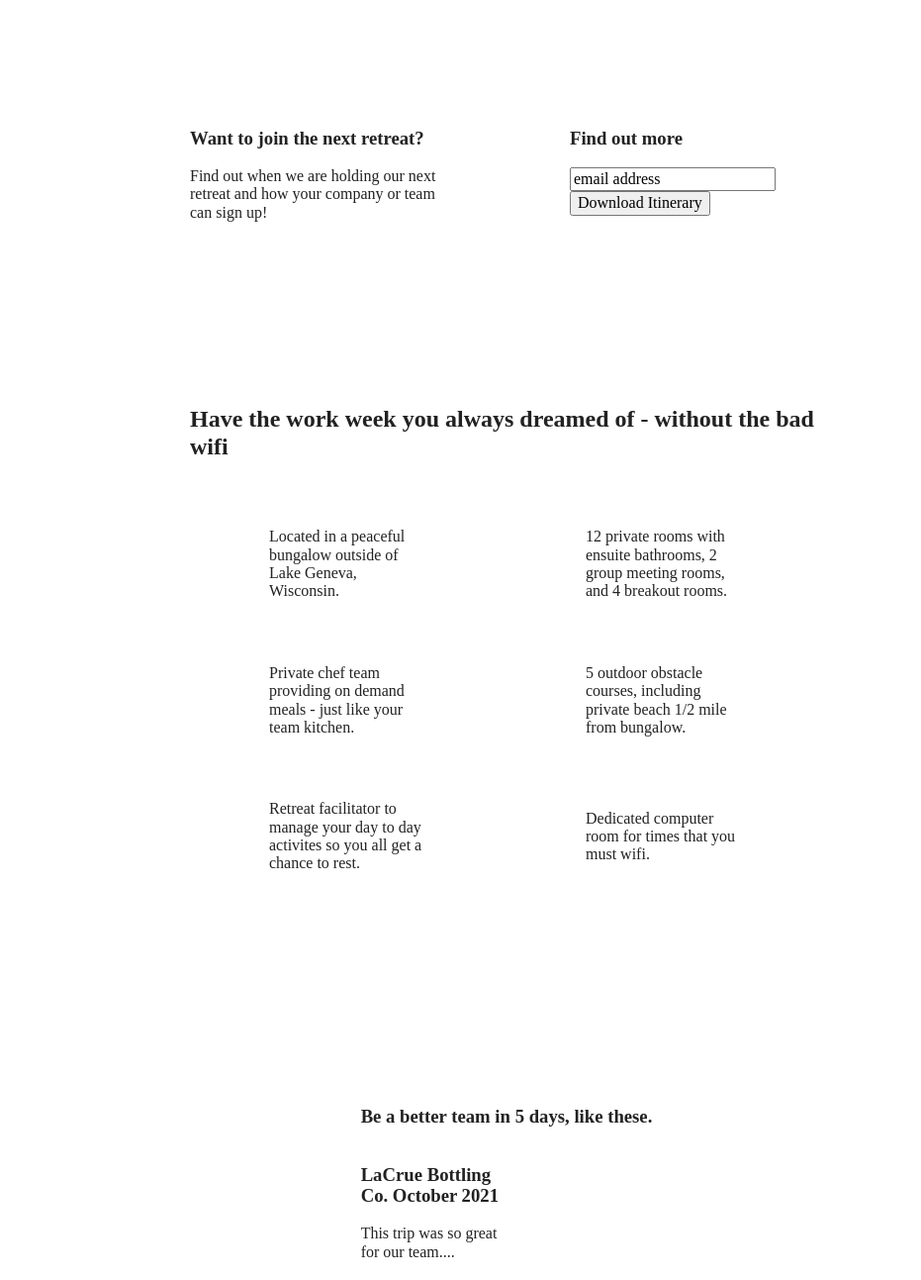
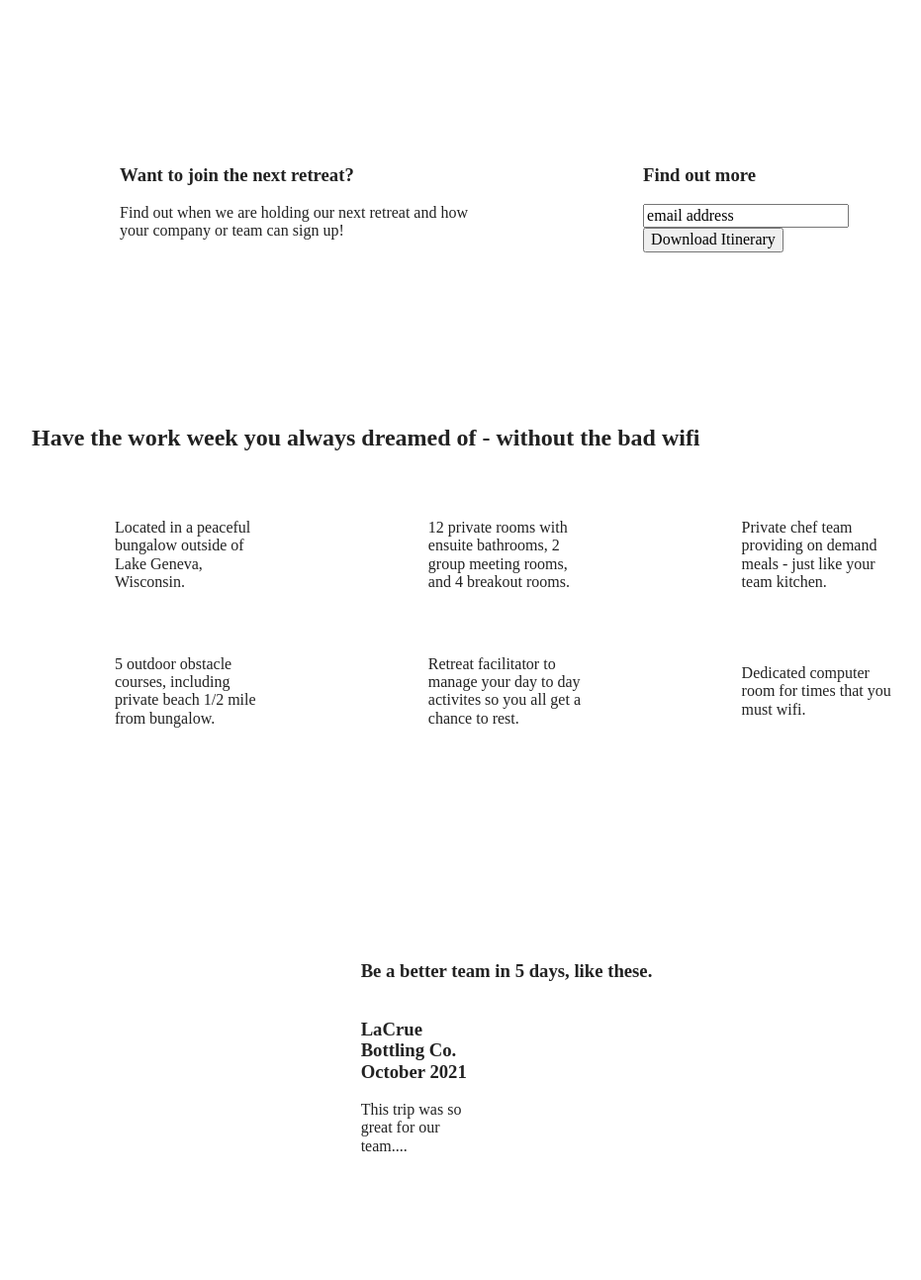
Before and after one commit to JoDepp/unplugged-retreat, a website built with Parcel: page index.html in a window 1280 px wide. Shown: the part 1036-2329 px from the top of the page at 99% size, without its empty margins (128-1059 px from the left). Built offline with nearby package versions, Linux system fonts and the light colour scheme; files whose address does not match are found by name.

Commit message:
DESKTOP styles

```diff
--- a/css/main.css
+++ b/css/main.css
@@ -433,6 +433,58 @@
 @media only screen and (min-width: 1200px) {
   /*desktop styles here*/
 
+  .content-wrapper {
+    max-width: 960px;
+  }
+
+  /* Hero area */
+
+  .hero-area h1 {
+    width: 60%;
+  }
+
+  /* Aside */
+
+  aside .content-wrapper {
+    justify-content: space-around;
+  }
+
+  aside .contenet-wrapper .form-description,
+  aside .content-wrapper .form {
+    width: 27%;
+  }
+
+    /* Features */
+
+.features h2 {
+      width: 90%;
+    }
+
+.features article {
+    flex-basis: 33%;
+  }
+
+/* Reviews */
+
+.reviews article div {
+  width: 42%;
+}
+
+/*==========================================================
+  About Page
+  ================================================*/
+  .mission h2,
+  .contact-section .content-wrapper h2 {
+    width: 96%;
+  }
+
+  /*=========================================================
+    FAQ Page
+    =================================================*/
+
+  .faq h2 {
+    width: 100%;
+  }
 }
   /* Style adjustments for high resolution devices */
 
```
